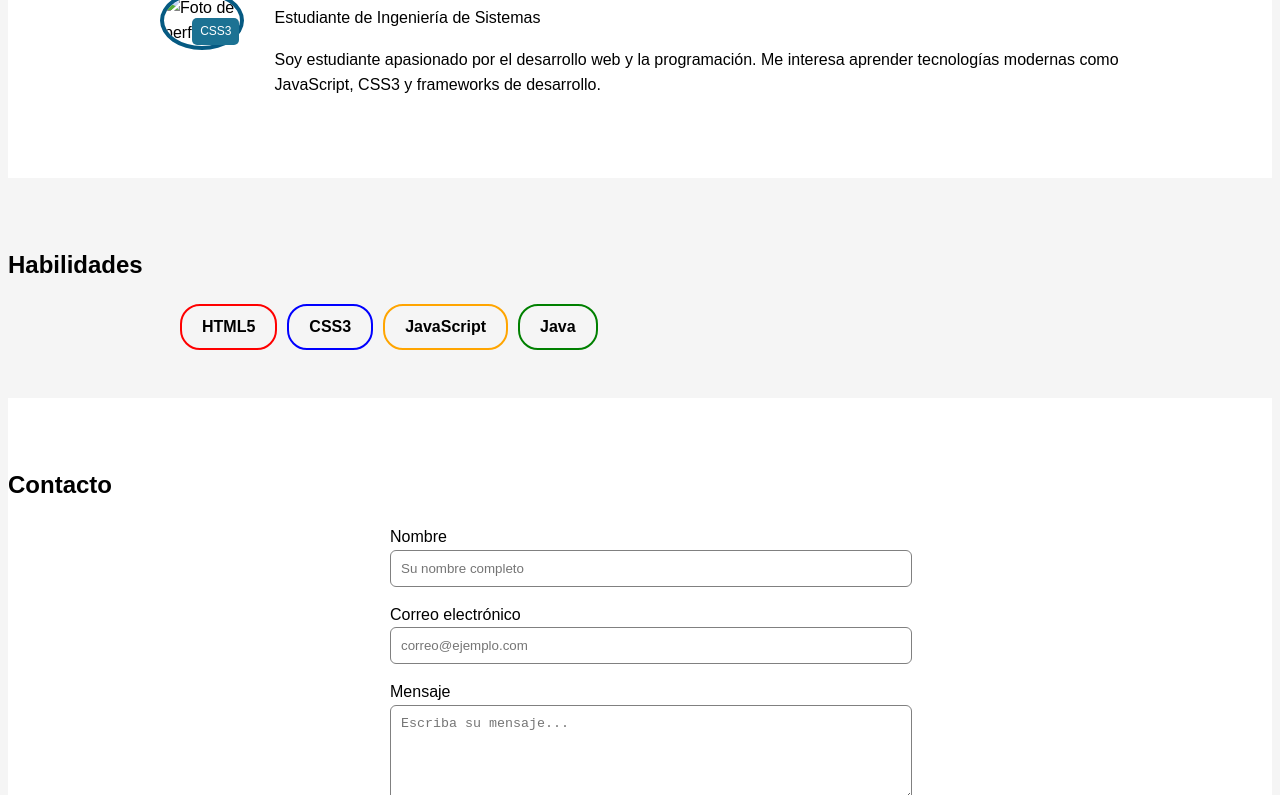
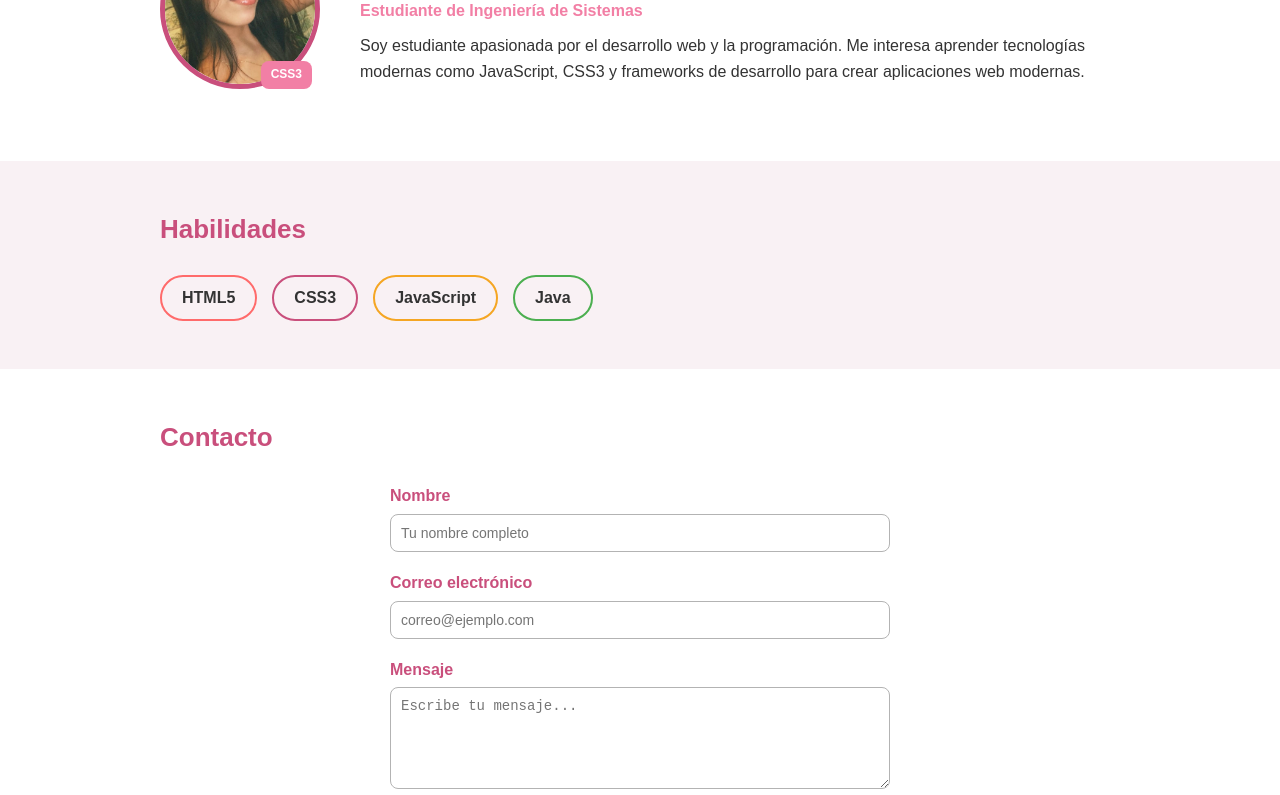
Before and after one commit to Marianacr06/MarianaCarreno-post1-u3, a plain HTML site: page index.html in a window 1280 px wide. Shown: the part 215-1010 px from the top of the page. Drawn offline with Linux system fonts and the light colour scheme.

Commit message:
style: skills con selectores BEM, formulario con focus, footer

```diff
--- a/css/estilos.css
+++ b/css/estilos.css
@@ -1,182 +1,340 @@
-* Reset */
+/* RESET */
+
 *,*::before,*::after{
 box-sizing:border-box;
 margin:0;
 padding:0;
 }
 
-/* Variables */
+/* VARIABLES */
+
 :root{
---color-primary:#065A82;
---color-secondary:#1C7293;
---color-dark:#21295C;
---color-text:#000;
---color-grey:#808080;
---color-bg:#F5F5F5;
---color-white:#fff;
---radius:6px;
+
+--color-primary:#C94F7C;
+--color-secondary:#F27FA5;
+--color-dark:#6E2C52;
+
+--color-text:#333;
+--color-bg:#F9F1F4;
+--color-white:#ffffff;
+--color-grey:#b3b3b3;
+
+--radius:8px;
+
 }
 
-/* Base */
+/* BASE */
 
 body{
+
 font-family:Arial, Helvetica, sans-serif;
 background:var(--color-bg);
+color:var(--color-text);
 line-height:1.6;
+
 }
 
-/* Header */
+/* HEADER */
 
 .site-header{
+
 position:fixed;
 top:0;
 width:100%;
 background:var(--color-primary);
-color:white;
+box-shadow:0 3px 10px rgba(0,0,0,0.1);
+z-index:100;
+
 }
 
 .header-inner{
+
 display:flex;
 justify-content:space-between;
+align-items:center;
+
+max-width:960px;
 width:90%;
-max-width:960px;
+
 margin:auto;
-padding:10px 0;
+padding:12px 0;
+
+}
+
+.logo{
+
+color:white;
+font-weight:bold;
+font-size:18px;
+
 }
 
 .main-nav a{
+
 color:white;
 text-decoration:none;
 margin-left:20px;
+font-size:15px;
+
+}
+
+.main-nav a:hover{
+
+opacity:0.8;
+
 }
 
 main{
-padding-top:70px;
+padding-top:80px;
 }
 
-/* Perfil */
+/* PERFIL */
 
 .profile-section{
+
+background:white;
 padding:4rem 0;
-background:white;
+
 }
 
 .profile-card{
+
 display:flex;
-gap:30px;
+gap:40px;
 align-items:center;
+
+max-width:960px;
 width:90%;
-max-width:960px;
+
 margin:auto;
+
 }
 
+/* FOTO */
+
 .avatar-wrapper{
+
 position:relative;
+
 }
 
 .avatar{
+
 width:160px;
 height:160px;
+
 border-radius:50%;
-border:4px solid var(--color-primary);
+object-fit:cover;
+
+border:5px solid var(--color-primary);
+
 }
 
+/* BADGE */
+
 .badge{
+
 position:absolute;
-bottom:5px;
-right:5px;
+
+bottom:8px;
+right:8px;
+
 background:var(--color-secondary);
 color:white;
-padding:4px 8px;
+
 font-size:12px;
-border-radius:5px;
+font-weight:bold;
+
+padding:4px 10px;
+
+border-radius:var(--radius);
+
 }
 
-/* Habilidades */
+/* TEXTO PERFIL */
+
+.profile-name{
+
+font-size:32px;
+color:var(--color-primary);
+margin-bottom:5px;
+
+}
+
+.profile-title{
+
+font-weight:bold;
+color:var(--color-secondary);
+margin-bottom:10px;
+
+}
+
+/* HABILIDADES */
 
 .skills-section{
+
 padding:3rem 0;
+
+}
+
+.section-title{
+
+max-width:960px;
+width:90%;
+margin:auto;
+
+font-size:26px;
+color:var(--color-primary);
+margin-bottom:25px;
+
 }
 
 .skills-list{
+
 list-style:none;
+
 display:flex;
-gap:10px;
+gap:15px;
 flex-wrap:wrap;
+
+max-width:960px;
 width:90%;
-max-width:960px;
+
 margin:auto;
+
 }
 
+/* SKILLS */
+
 .skill-item{
+
 padding:8px 20px;
-border-radius:20px;
+border-radius:25px;
 font-weight:bold;
+
 }
 
+/* COLORES */
+
 .skill-item--html{
-border:2px solid red;
+
+border:2px solid #FF6B6B;
+
 }
 
 .skill-item--css{
-border:2px solid blue;
+
+border:2px solid #C94F7C;
+
 }
 
 .skill-item--js{
-border:2px solid orange;
+
+border:2px solid #F5A623;
+
 }
 
 .skill-item--java{
-border:2px solid green;
+
+border:2px solid #4CAF50;
+
 }
 
-/* Formulario */
+/* FORMULARIO */
 
 .contact-section{
+
+background:white;
 padding:3rem 0;
-background:white;
+
 }
 
 .contact-form{
+
 max-width:500px;
 margin:auto;
+
 }
 
 .form-group{
-margin-bottom:15px;
+
+margin-bottom:18px;
+
 }
 
-input, textarea{
-width:100%;
-padding:10px;
-border:1px solid gray;
-border-radius:6px;
+label{
+
+display:block;
+font-weight:bold;
+margin-bottom:5px;
+color:var(--color-primary);
+
 }
 
-input:focus, textarea:focus{
-border-color:var(--color-primary);
-outline:none;
+input,textarea{
+
+width:100%;
+
+padding:10px;
+
+border:1px solid var(--color-grey);
+border-radius:var(--radius);
+
+font-size:14px;
+
 }
 
+/* FOCUS */
+
+input:focus,
+textarea:focus{
+
+outline:none;
+border-color:var(--color-primary);
+box-shadow:0 0 5px rgba(201,79,124,0.3);
+
+}
+
+/* BOTON */
+
 .btn-primary{
+
 width:100%;
+
 padding:12px;
+
 background:var(--color-primary);
+
 color:white;
+
 border:none;
-border-radius:6px;
+
+border-radius:var(--radius);
+
+font-weight:bold;
+
 cursor:pointer;
+
 }
 
 .btn-primary:hover{
+
 background:var(--color-secondary);
+
 }
 
-/* Footer */
+/* FOOTER */
 
 .site-footer{
+
 text-align:center;
+
+padding:20px;
+
 background:var(--color-dark);
+
 color:white;
-padding:20px;
+
+font-size:14px;
+
 }
--- a/index.html
+++ b/index.html
@@ -1,5 +1,6 @@
 <!DOCTYPE html>
 <html lang="es">
+
 <head>
 <meta charset="UTF-8">
 <meta name="viewport" content="width=device-width, initial-scale=1.0">
@@ -10,7 +11,9 @@
 <body>
 
 <header class="site-header">
+
 <div class="header-inner">
+
 <span class="logo">Mi Portafolio</span>
 
 <nav class="main-nav">
@@ -18,8 +21,10 @@
 <a href="#habilidades">Habilidades</a>
 <a href="#contacto">Contacto</a>
 </nav>
+
 </div>
 </header>
+
 
 <main>
 
@@ -33,30 +38,40 @@
 </div>
 
 <div class="profile-info">
+
 <h1 class="profile-name">Mariana Carreño</h1>
-<p class="profile-title">Estudiante de Ingeniería de Sistemas</p>
+
+<p class="profile-title">
+Estudiante de Ingeniería de Sistemas
+</p>
+
 <p class="profile-bio">
-Soy estudiante apasionado por el desarrollo web y la programación.
-Me interesa aprender tecnologías modernas como JavaScript, CSS3
-y frameworks de desarrollo.
+Soy estudiante apasionada por el desarrollo web y la programación.
+Me interesa aprender tecnologías modernas como JavaScript, CSS3 y
+frameworks de desarrollo para crear aplicaciones web modernas.
 </p>
+
 </div>
 
 </div>
 </section>
+
 
 <section id="habilidades" class="skills-section">
 
 <h2 class="section-title">Habilidades</h2>
 
 <ul class="skills-list">
+
 <li class="skill-item skill-item--html">HTML5</li>
 <li class="skill-item skill-item--css">CSS3</li>
 <li class="skill-item skill-item--js">JavaScript</li>
 <li class="skill-item skill-item--java">Java</li>
+
 </ul>
 
 </section>
+
 
 <section id="contacto" class="contact-section">
 
@@ -66,20 +81,22 @@ y frameworks de desarrollo.
 
 <div class="form-group">
 <label for="nombre">Nombre</label>
-<input type="text" id="nombre" name="nombre" placeholder="Su nombre completo" required>
+<input type="text" id="nombre" placeholder="Tu nombre completo">
 </div>
 
 <div class="form-group">
 <label for="email">Correo electrónico</label>
-<input type="email" id="email" name="email" placeholder="correo@ejemplo.com" required>
+<input type="email" id="email" placeholder="correo@ejemplo.com">
 </div>
 
 <div class="form-group">
 <label for="mensaje">Mensaje</label>
-<textarea id="mensaje" name="mensaje" rows="5" placeholder="Escriba su mensaje..." required></textarea>
+<textarea id="mensaje" rows="5" placeholder="Escribe tu mensaje..."></textarea>
 </div>
 
-<button type="submit" class="btn-primary">Enviar mensaje</button>
+<button type="submit" class="btn-primary">
+Enviar mensaje
+</button>
 
 </form>
 
@@ -87,8 +104,9 @@ y frameworks de desarrollo.
 
 </main>
 
+
 <footer class="site-footer">
-<p>© 2026 — Mariana Carreño </p>
+<p>© 2026 — Mariana Carreño</p>
 </footer>
 
 </body>
```
Also changed, not shown: capPantalla.png (added), img/perfil.jpg (added), 3 other files.
